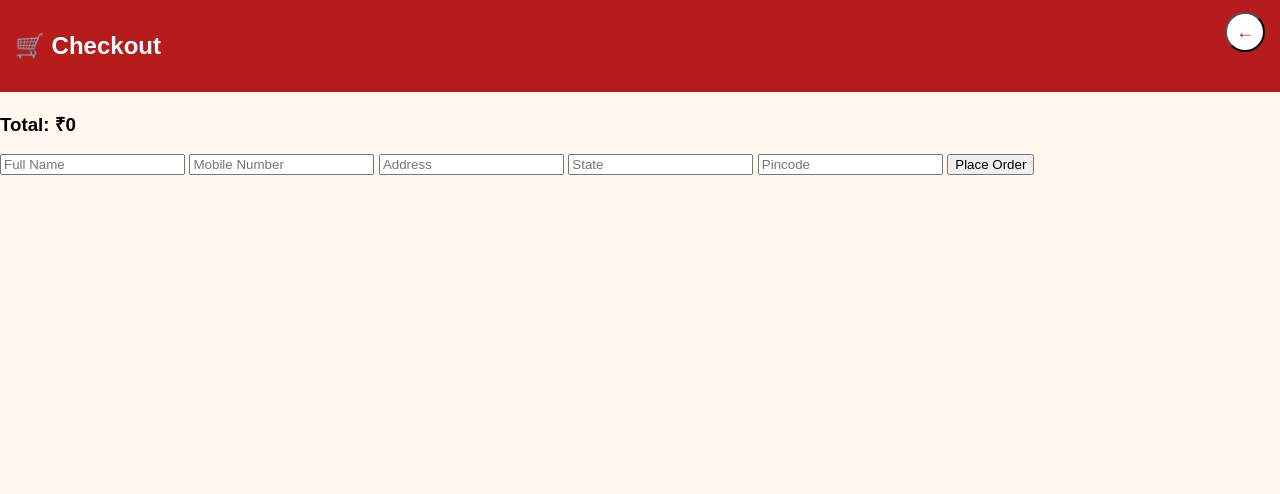
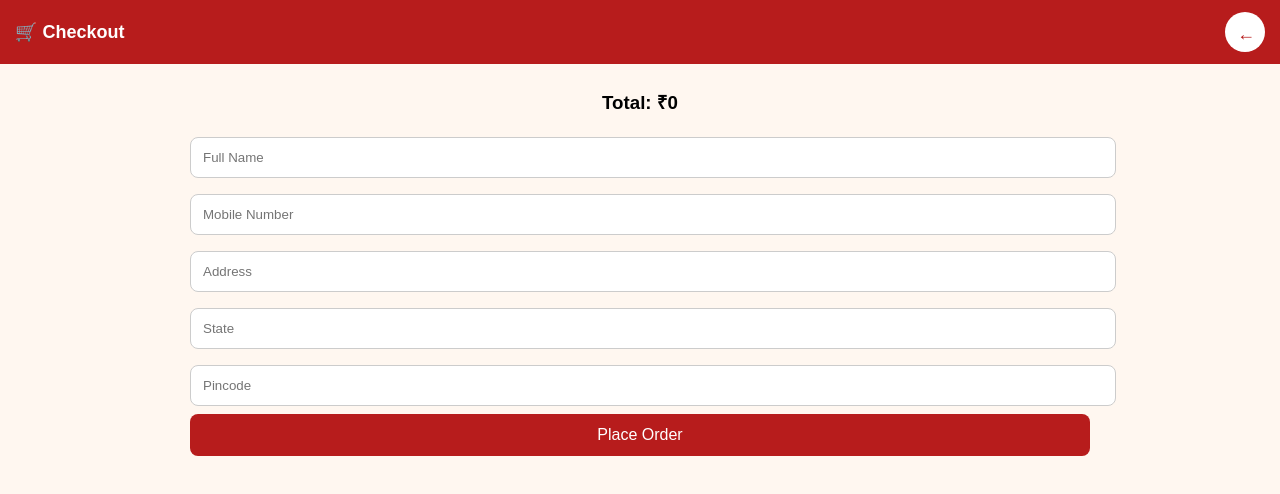
Before and after one commit to 1alokesh/pickle-website, a website: page public/cart.html in a window 1280 px wide. Drawn offline with Linux system fonts and the light colour scheme.

Commit message:
Update style.css

```diff
--- a/public/style.css
+++ b/public/style.css
@@ -1,7 +1,12 @@
+/* GLOBAL */
 body {
   font-family: Arial, sans-serif;
   margin: 0;
   background: #fff7f0;
+}
+
+html {
+  scroll-behavior: smooth;
 }
 
 /* HEADER */
@@ -12,8 +17,14 @@ body {
   color: white;
   display: flex;
   justify-content: space-between;
+  align-items: center;
   padding: 12px 15px;
   z-index: 100;
+}
+
+.header h2 {
+  margin: 0;
+  font-size: 18px;
 }
 
 .header button {
@@ -23,6 +34,8 @@ body {
   width: 40px;
   height: 40px;
   font-size: 18px;
+  border: none;
+  cursor: pointer;
 }
 
 /* HERO */
@@ -36,7 +49,7 @@ body {
   margin: 0;
 }
 
-/* PRODUCTS GRID (PHONE FIRST) */
+/* PRODUCTS GRID (MOBILE FIRST) */
 .products {
   display: grid;
   grid-template-columns: repeat(2, 1fr);
@@ -44,13 +57,18 @@ body {
   padding: 10px;
 }
 
-/* CARD */
+/* PRODUCT CARD */
 .card {
   background: white;
   border-radius: 12px;
   padding: 10px;
   text-align: center;
   box-shadow: 0 3px 10px rgba(0,0,0,0.1);
+  transition: 0.2s;
+}
+
+.card:active {
+  transform: scale(0.97);
 }
 
 .card img {
@@ -63,18 +81,77 @@ body {
 .card h3 {
   font-size: 14px;
   margin: 8px 0;
+  min-height: 32px;
 }
 
 /* VARIANT BUTTONS */
 .variants button {
   width: 100%;
   margin-top: 5px;
-  padding: 6px;
-  font-size: 12px;
-  border-radius: 6px;
+  padding: 8px;
+  font-size: 13px;
+  border-radius: 8px;
   border: none;
   background: #b71c1c;
   color: white;
+  cursor: pointer;
+}
+
+.variants button:active {
+  background: #e53935;
+}
+
+/* CONTAINER (FOR CART PAGE) */
+.container {
+  max-width: 500px;
+  margin: auto;
+  padding: 10px;
+}
+
+/* CART ITEMS */
+.cart-items {
+  margin-top: 10px;
+}
+
+/* CART CARD */
+.cart-card {
+  background: white;
+  border-radius: 10px;
+  padding: 10px;
+  margin-bottom: 10px;
+  box-shadow: 0 2px 6px rgba(0,0,0,0.1);
+}
+
+/* TOTAL */
+.total {
+  text-align: center;
+  margin: 15px 0;
+}
+
+/* FORM */
+.form input {
+  width: 100%;
+  padding: 12px;
+  margin: 8px 0;
+  border-radius: 8px;
+  border: 1px solid #ccc;
+}
+
+/* BUTTON (GLOBAL) */
+button {
+  width: 100%;
+  padding: 12px;
+  background: #b71c1c;
+  color: white;
+  border: none;
+  border-radius: 8px;
+  font-size: 16px;
+  cursor: pointer;
+}
+
+/* BUTTON ACTIVE */
+button:active {
+  background: #e53935;
 }
 
 /* DESKTOP VIEW */
@@ -82,4 +159,8 @@ body {
   .products {
     grid-template-columns: repeat(4, 1fr);
   }
+
+  .container {
+    max-width: 900px;
+  }
 }
```
